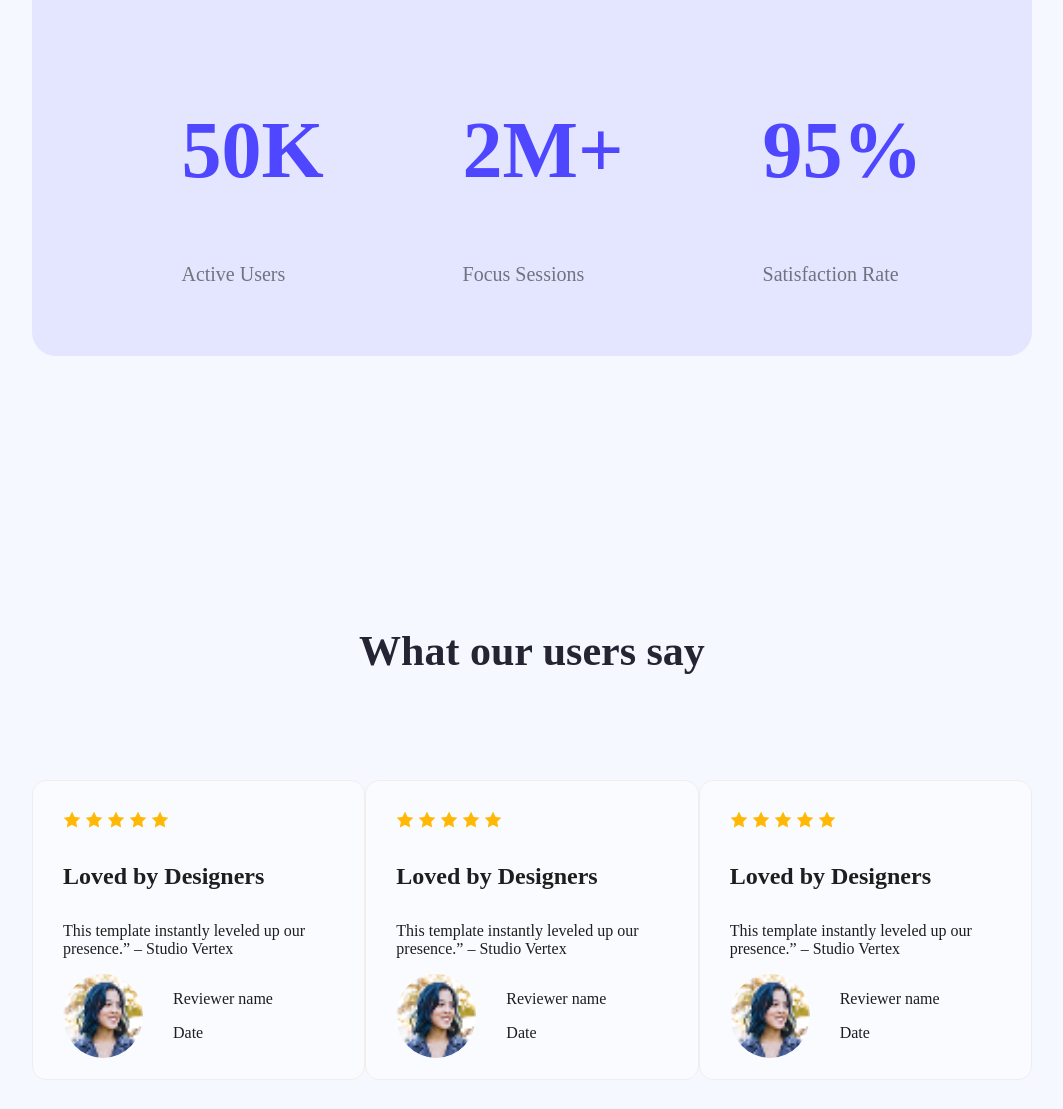
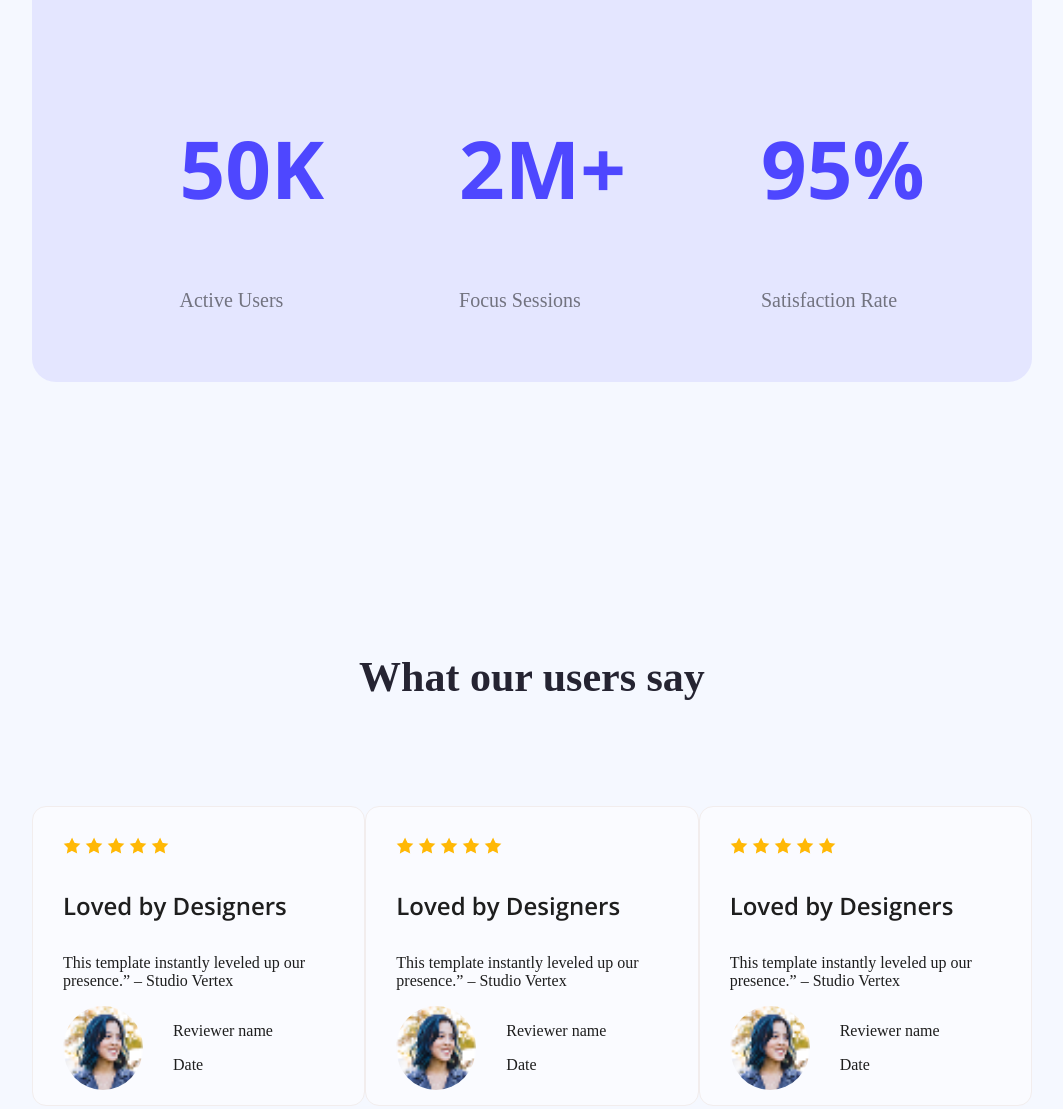
Before and after one commit to mumin-22-dev/Assignment-01, a plain HTML site: page index.html in a window 1280 px wide. Shown: the part 1464-2573 px from the top of the page, without its empty margins (108-1171 px from the left). Drawn offline with nearby package versions, Linux system fonts and the light colour scheme.

Commit message:
my third commit

```diff
--- a/index.html
+++ b/index.html
@@ -5,11 +5,17 @@
     <meta name="viewport" content="width=device-width, initial-scale=1.0">
     <title>Document</title>
     <link rel="stylesheet" href="./styls/styls.css">
+
+    <link rel="preconnect" href="https://fonts.googleapis.com">
+<link rel="preconnect" href="https://fonts.gstatic.com" crossorigin>
+<link href="https://fonts.googleapis.com/css2?family=Inter:ital,opsz,wght@0,14..32,100..900;1,14..32,100..900&family=Open+Sans:ital,wght@0,300..800;1,300..800&display=swap" rel="stylesheet">
+
+
 </head>
 <body>
     <header id="header">
         <nav class="nav">
-            <h1 class="nav-titel">LOGO</h1>
+            <h1 class="nav-titel open-sans">LOGO</h1>
             <button class="nav-btn">Sign Up</button>
         </nav>
       <div class="banner">
@@ -38,15 +44,15 @@
             <h4 class="fourth-titel">Joined Thousands of Productive Users</h4>
             <div class="first-div">
                 <div>
-                    <h1 class="first-titel">50K</h1>
+                    <h1 class="first-titel open-sans">50K</h1>
                     <p class="first-para">Active Users</p>
                 </div>
                 <div>
-                    <h1 class="first-titel">2M+</h1>
+                    <h1 class="first-titel open-sans">2M+</h1>
                     <p class="first-para">Focus Sessions</p>
                 </div>
                 <div>
-                    <h1 class="first-titel">95%</h1>
+                    <h1 class="first-titel open-sans">95%</h1>
                     <p class="first-para">Satisfaction Rate</p>
                 </div>
             </div>
@@ -65,7 +71,7 @@
                 <img src="./images/icon-star.png" alt="">
             </div>
             <div>
-                <h4 class="review-titel">Loved by Designers</h4>
+                <h4 class="review-titel open-sans">Loved by Designers</h4>
                 <p class="review-para">This template instantly leveled up our presence.” – Studio Vertex</p>
             </div>
             <div class="avatar">
@@ -85,7 +91,7 @@
                 <img src="./images/icon-star.png" alt="">
             </div>
             <div>
-                <h4 class="review-titel">Loved by Designers</h4>
+                <h4 class="review-titel open-sans">Loved by Designers</h4>
                 <p class="review-para">This template instantly leveled up our presence.” – Studio Vertex</p>
             </div>
             <div class="avatar">
@@ -105,7 +111,7 @@
                 <img src="./images/icon-star.png" alt="">
             </div>
             <div>
-                <h4 class="review-titel">Loved by Designers</h4>
+                <h4 class="review-titel open-sans">Loved by Designers</h4>
                 <p class="review-para">This template instantly leveled up our presence.” – Studio Vertex</p>
             </div>
             <div class="avatar">
@@ -138,11 +144,11 @@
             </div>
             <div>
                  <form>
-                  <h6 class="input-titel">Email</h6>
+                  <h6 class="input-titel open-sans">Email</h6>
                 <input class="input-box" type="email" name="" id="" placeholder="your email">
-                <h6 class="input-titel">Name</h6>
+                <h6 class="input-titel open-sans">Name</h6>
                   <input class="input-box" type="text" name="" id="" placeholder="your name">
-                  <h6 class="input-titel">Massage</h6>
+                  <h6 class="input-titel open-sans">Massage</h6>
                 <textarea name="" id="" placeholder="massage"></textarea>
                 <br>
                 <button class="footer-btn">Get in Touch</button>
@@ -153,7 +159,7 @@
 
         <section>
             <div class="last-footer">
-                <h1 class="footer-logo">LOGO</h1>
+                <h1 class="footer-logo open-sans">LOGO</h1>
                 <p class="footer-para">Ready to elevate your online presence? Contact us today to discuss <br> your project and discover how we can bring your vision to life.</p>
                 <ul class="short-curt">
                     <li>Home</li>
--- a/styls/styls.css
+++ b/styls/styls.css
@@ -1,3 +1,15 @@
+
+.open-sans{
+  font-family: "Open Sans", sans-serif;
+  font-weight: bold;
+  font-style: normal;
+
+}
+
+
+
+
+
 
 body{
     margin: 0px;
```
